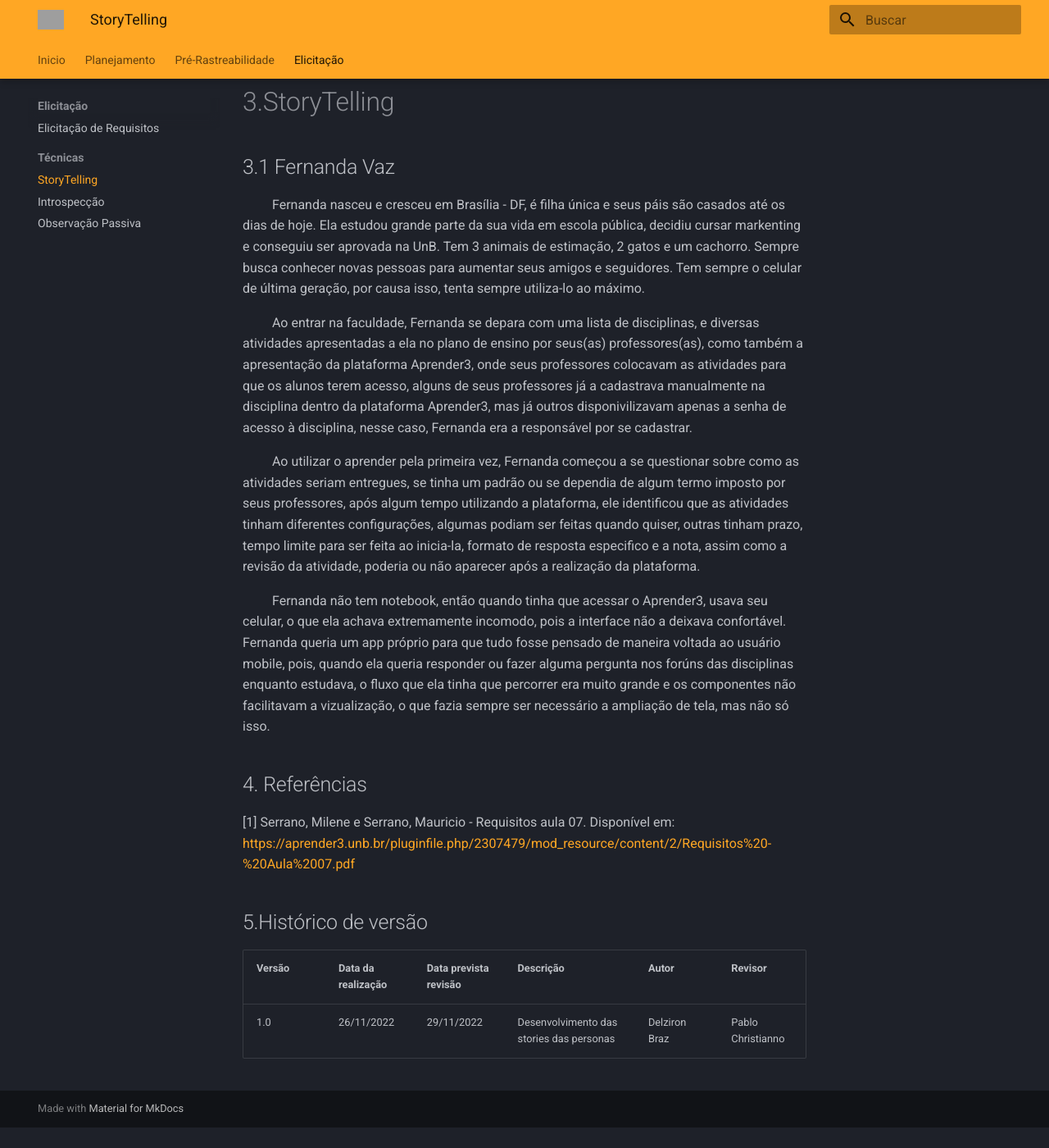
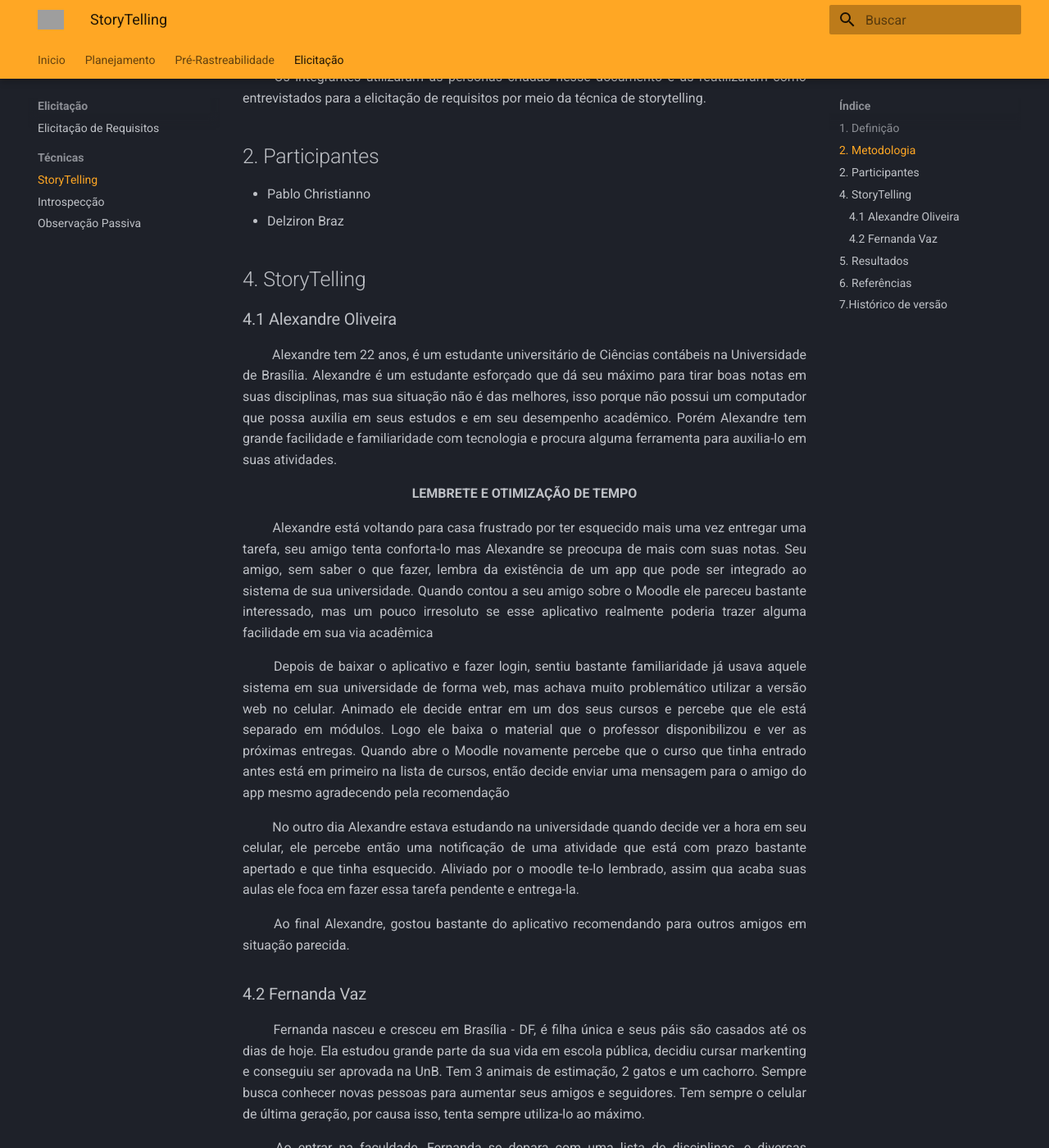
Before and after one commit to Requisitos-de-Software/2022.2-Moodle, an MkDocs documentation site: the page built from docs/Elicitação/Técnicas/storytelling.md, in a window 1280 px wide and 1400 px high, scrolled down 365 px. Shown: the whole window at 82% size. Built offline with MkDocs 1.6.1 and Material for MkDocs 9.7.7, drawn with Linux system fonts in a browser that asks for light colours; before the commit the page ends 1740 px from its top, so only the background shows below that; some of the changed text lies outside the part shown; grey boxes are pictures that could not be loaded.

Commit message:
Storytelling finalizado

```diff
--- a/docs/Elicitação/Técnicas/storytelling.md
+++ b/docs/Elicitação/Técnicas/storytelling.md
@@ -1,40 +1,108 @@
-# 1.Definição
+# StoryTelling
+## 1. Definição
 
-<p aling= justify> &emsp;&emsp;
+<p align="justify"> &emsp;&emsp;
     StoryTelling é uma técnica que se baseia na utilização de histórias em grupos de pessoas, incluindo organizações, como um método de comunicação para que os envolvidos possam compartilhar conhecimento.
 </p>
 
-# 2.Metodologia
-<p aling= justify> &emsp;&emsp;
+## 2. Metodologia
+<p align="justify"> &emsp;&emsp;
    Os integrantes utilizaram as personas criadas nesse documento e as reutilizaram como entrevistados para a elicitação de requisitos por meio da técnica de storytelling.
 </p>
 
-# 3.StoryTelling
+## 2. Participantes
 
-## 3.1 Fernanda Vaz
+* Pablo Christianno
+* Delziron Braz
+## 4. StoryTelling
 
-<p aling= justify> &emsp;&emsp;
+### 4.1 Alexandre Oliveira
+
+<p align="justify">&emsp;&emsp;
+    Alexandre tem 22 anos, é um estudante universitário de Ciências contábeis na Universidade de Brasília. Alexandre é um estudante esforçado que dá seu máximo para tirar boas notas em suas disciplinas, mas sua situação não é das melhores, isso porque não possui um computador que possa auxilia em seus estudos e em seu desempenho acadêmico. Porém Alexandre tem grande facilidade e familiaridade com tecnologia e procura alguma ferramenta para auxilia-lo em suas atividades.
+</p>
+
+<center><strong> LEMBRETE E OTIMIZAÇÃO DE TEMPO </strong></center>
+
+<p align="justify">&emsp;&emsp;
+    Alexandre está voltando para casa frustrado por ter esquecido mais uma vez entregar uma tarefa, seu amigo tenta conforta-lo mas Alexandre se preocupa de mais com suas notas. Seu amigo, sem saber o que fazer, lembra da existência de um app que pode ser integrado ao sistema de sua universidade. Quando contou a seu amigo sobre o Moodle ele pareceu bastante interessado, mas um pouco irresoluto se esse aplicativo realmente poderia trazer alguma facilidade em sua via acadêmica
+</p>
+
+<p align="justify">&emsp;&emsp;
+    Depois de baixar o aplicativo e fazer login, sentiu bastante familiaridade já usava aquele sistema em sua universidade de forma web, mas achava muito problemático utilizar a versão web no celular. Animado ele decide entrar em um dos seus cursos e percebe que ele está separado em módulos. Logo ele baixa o material que o professor disponibilizou e ver as próximas entregas. Quando abre o Moodle novamente percebe que o curso que tinha entrado antes está em primeiro na lista de cursos, então decide enviar uma mensagem para o amigo do app mesmo agradecendo pela recomendação
+</p>
+
+<p align="justify">&emsp;&emsp;
+    No outro dia Alexandre estava estudando na universidade quando decide ver a hora em seu celular, ele percebe então uma notificação de uma atividade que está com prazo bastante apertado e que tinha esquecido. Aliviado por o moodle te-lo lembrado, assim qua acaba suas aulas ele foca em fazer essa tarefa pendente e entrega-la.
+ </p>
+
+<p align="justify">&emsp;&emsp;
+    Ao final Alexandre, gostou bastante do aplicativo recomendando para outros amigos em situação parecida.
+</p>
+
+### 4.2 Fernanda Vaz
+
+<p align="justify"> &emsp;&emsp;
     Fernanda nasceu e cresceu em Brasília - DF, é filha única e seus páis são casados até os dias de hoje. Ela estudou grande parte da sua vida em escola pública, decidiu cursar markenting e conseguiu ser aprovada na UnB. Tem 3 animais de estimação, 2 gatos e um cachorro. Sempre busca conhecer novas pessoas para aumentar seus amigos e seguidores. Tem sempre o celular de última geração, por causa isso, tenta sempre utiliza-lo ao máximo.
 </p>
 
-<p aling= justify> &emsp;&emsp;
+<p align="justify"> &emsp;&emsp;
     Ao entrar na faculdade, Fernanda se depara com uma lista de disciplinas, e diversas atividades apresentadas a ela no plano de ensino por seus(as) professores(as), como também a apresentação da plataforma Aprender3, onde seus professores colocavam as atividades para que os alunos terem acesso, alguns de seus professores já a cadastrava manualmente na disciplina dentro da plataforma Aprender3, mas já outros disponivilizavam apenas a senha de acesso à disciplina, nesse caso, Fernanda era a responsável por se cadastrar.
 </p>
 
-<p aling= justify> &emsp;&emsp;
+<p align="justify"> &emsp;&emsp;
     Ao utilizar o aprender pela primeira vez, Fernanda começou a se questionar sobre como as atividades seriam entregues, se tinha um padrão ou se dependia de algum termo imposto por seus professores, após algum tempo utilizando a plataforma, ele identificou que as atividades tinham diferentes configurações, algumas podiam ser feitas quando quiser, outras tinham prazo, tempo limite para ser feita ao inicia-la, formato de resposta especifico e a nota, assim como a revisão da atividade, poderia ou não aparecer após a realização da plataforma.
 </p>
 
-<p aling= justify> &emsp;&emsp;
+<p align="justify"> &emsp;&emsp;
     Fernanda não tem notebook, então quando tinha que acessar o Aprender3, usava seu celular, o que ela achava extremamente incomodo, pois a interface não a deixava confortável. Fernanda queria um app próprio para que tudo fosse pensado de maneira voltada ao usuário mobile, pois, quando ela queria responder ou fazer alguma pergunta nos forúns das disciplinas enquanto estudava, o fluxo que ela tinha que percorrer era muito grande e os componentes não facilitavam a vizualização, o que fazia sempre ser necessário a ampliação de tela, mas não só isso.
 </p>
 
-## 4. Referências
+## 5. Resultados
 
-[1] Serrano, Milene e Serrano, Mauricio - Requisitos aula 07. Disponível em: <https://aprender3.unb.br/pluginfile.php/2307479/mod_resource/content/2/Requisitos%20-%20Aula%2007.pdf>
+**Legenda**:
 
-## 5.Histórico de versão
+* ST: StoryTelling
+* RF: Requisitos Funcionais
+* RNF: Requisitos Não Funcionais
+
+| ID | Requisitos | Tipo |
+|:----:|:-----------:|:-----------:|
+| ST01 | O aluno deve ser capaz de logar no sistema | RF |
+| ST02 | O aluno deve ser capaz de encontrar por cursos que esteja matriculado | RF |
+| ST03 | O aluno deve baixar arquivo disponível no curso | RF |
+| ST04 | O sistema deve notificar tarefas que estão perto do vencimento | RN |
+| ST05 | O sistema deve mostrar os cursos mais recentes primeiro | RF |
+| ST06 | O professor deve ser capaz de disponibilizar materiais do curso | RF |
+| ST07 | O aluno deve ser capaz de enviar mensagem para outro aluno | RF |
+| ST08 | O professor deve ser capaz de organizar o curso em módulos | RF |
+| ST09 | O aluno deve ser capaz de visualizar as próximas tarefas do curso | RF |
+| ST10 | O aluno deve ser capaz de visualizar a data das tarefas de um curso | RF |
+| ST11 | O aluno deve ser capaz de se cadastrar na plataforma | RF |
+| ST12 | O professor deve ser capaz de cadastrar alunos na disciplina | RF |
+| ST13 | O professor deve ser capaz de cadastrar uma disciplina | RF |
+| ST14 | O aluno deve ser capaz cadastrar uma pergunta no forúm | RF |
+| ST15 | O aluno deve ser capaz de cadastrar uma resposta no forúm | RF |
+| ST16 | O professor deve ser capaz de cadastrar uma pergunta no forúm | RF |
+| ST17 | O professor deve ser capaz de cadastrar uma resposta no forúm | RF |
+| ST18 | O professor deve ser capaz de cadastrar atividades na disciplina | RF |
+| ST19 | O professor deve ser capaz de criar restrições de tempo para as atividades | RF |
+| ST20 | O professor deve ser capaz de criar restrições de entrega para as atividades | RF |
+| ST21 | O professor deve ser capaz de criar restrições de envio para as atividades | RF |
+| ST22 | O sistema tem que ser disponibilizado como app mobile | RNF |
+| ST23 | O aluno deve ser capaz de listar as notas das atividades | RF |
+| ST24 | O aluno deve ser capaz de fazer a revisão da atividade finalizada | RF |
+| ST25 | O aluno deve permanecer logado no app até fazer logout | RNF |
+
+## 6. Referências
+
+[1] Serrano; Milene, Serrano; Mauricio - Requisitos aula 07. Disponível em: <https://aprender3.unb.br/pluginfile.php/2307479/mod_resource/content/2/Requisitos%20-%20Aula%2007.pdf>
+
+[2] Ferrari; Priscila - Como usar storytelling em projetos ?. Disponível em: <https://programathor.com.br/blog/storytelling/>
+
+## 7.Histórico de versão
 
 | Versão | Data da realização | Data prevista revisão | Descrição | Autor | Revisor |
 |--------|------|------|-----------|-------|---------|
-| 1.0    | 26/11/2022 | 29/11/2022 | Desenvolvimento das stories das personas | Delziron Braz | Pablo Christianno |
+| 1.0    | 29/11/2022 | 29/11/2022 | Desenvolvimento da história da persona 1 |  Pablo Christianno | Delziron Braz |
+| 2.0    | 29/11/2022 | 29/11/2022 | Desenvolvimento da história da persona 2 | Delziron Braz | Pablo Christianno |
```
Also changed, not shown: docs/Elicitação/Técnicas/observação_passiva.md (+1 -1 lines), docs/Elicitação/Técnicas/persona1.md (deleted, +0 -15 lines).
